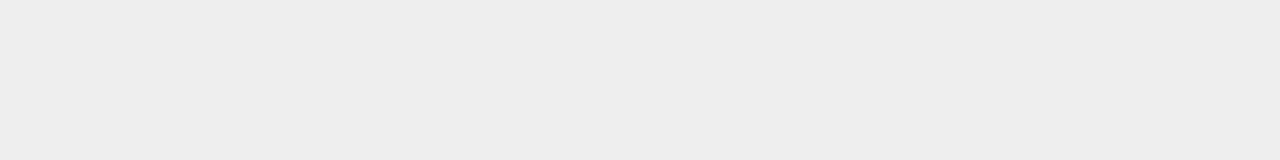
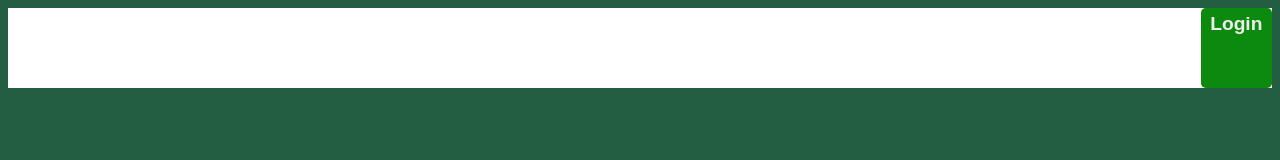
Before and after one commit to douglasryanadams/builtonbits_rust, a plain HTML site: page web/index.html in a window 1280 px wide. Drawn offline with Linux system fonts and the light colour scheme.

Commit message:
Start web

```diff
--- a/web/index.html
+++ b/web/index.html
@@ -9,9 +9,35 @@
   <meta name="author" content="Douglas Adams">
 
   <link rel="stylesheet" href="style/global.css">
+<style>
+#header {
+  display: flex;
+  justify-content: flex-end;
+  flex-direction: row;
+}
+
+#login-wrapper {
+  font-size: 1.2em;
+  font-weight: bold;
+}
+</style>
 </head>
 
 <body>
+  <div id="header">
+    <div id="login-wrapper" class="nav-button">
+      <a href="/login.html">Login</a>
+    </div>
+  </div>
+  <div id="main">
+  </div>
+
+  <div id="footer">
+  </div>
+
   <script src="script/global.js"></script>
+  <script>
+    console.info("Loading index.html JavaScript");
+  </script>
 </body>
 </html>
--- a/web/script/global.js
+++ b/web/script/global.js
@@ -1 +1 @@
-console.log("Hello world");
+console.info("Loading global.js");
--- a/web/style/global.css
+++ b/web/style/global.css
@@ -1,3 +1,51 @@
+/* Global Variables */
+
+:root {
+  --primary-color: #245e40;
+  --secondary-color: #f4b33d;
+  --third-color: #0c8a0e;
+  --fourth-color: #1d3e1e;
+
+  --white: #EEE;
+}
+
+/*  Styles */
+
+html, body {
+  height: 100%;
+  padding: none;
+  margin: none;
+}
+
 body {
-  background: #EEE;
+  background-color: var(--primary-color);
+  font-family: sans-serif;
+  display: flex;
+  flex-direction: column;
 }
+
+a {
+  text-decoration: none;
+  color: var(--white);
+}
+
+#main {
+  flex: 1 0 auto;
+}
+
+#header {
+  background-color: white;
+  height: 80px;
+}
+
+#footer {
+  background: var(--fourth-color);
+  flex-shrink: 0;
+}
+
+
+.nav-button {
+  border-radius: .25em;
+  padding: .25em .5em;
+  background: var(--third-color);
+}
--- /dev/null
+++ b/web/style/index.css
@@ -0,0 +1,2 @@
+#header_navigation {
+}
```
Also changed, not shown: web/script/login.js (added).
